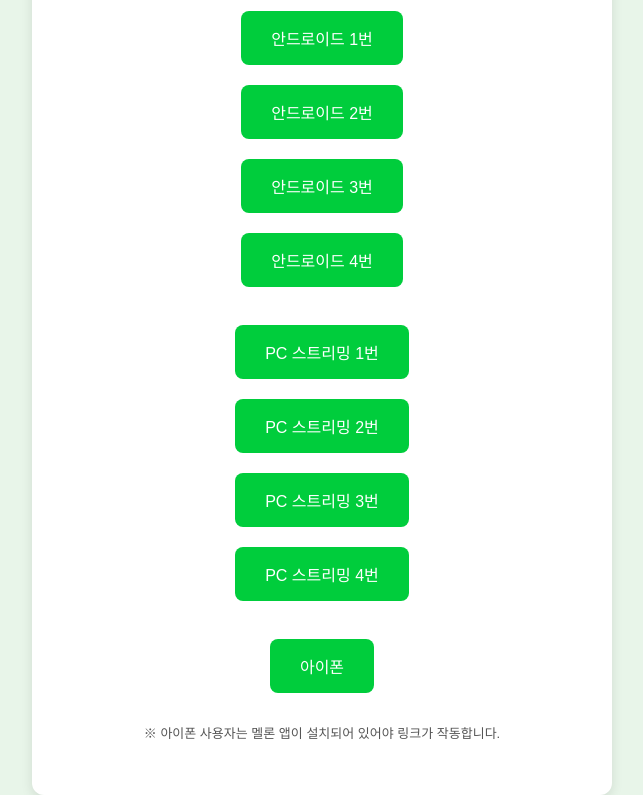
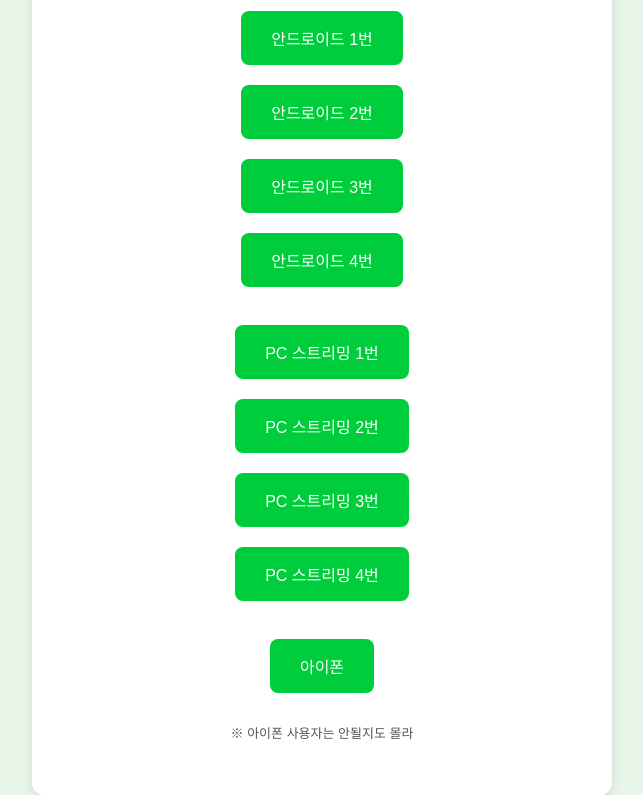
Before and after one commit to 2939202/wakmamelon, a plain HTML site: page index.html in a window 1280 px wide. Shown: the part 146-941 px from the top of the page, without its empty margins (318-961 px from the left). Drawn offline with Linux system fonts and the light colour scheme.

Commit message:
Update index.html

```diff
--- a/index.html
+++ b/index.html
@@ -91,7 +91,7 @@
         <a href="meloniphone://play/?ctype=1&menuid=0&cid=38852970,38852971,34421197,34748940,38852970,38852971,36549241,36634860,38852970,38852971,36710003,36820644,38852970,38852971,36820645,38684087" class="link-btn" role="button" aria-label="아이폰 링크">아이폰</a>
 
         <p style="font-size: 13px; color: #555; margin-top: 20px;">
-            ※ 아이폰 사용자는 멜론 앱이 설치되어 있어야 링크가 작동합니다.
+            ※ 아이폰 사용자는 안될지도 몰라
         </p>
     </div>
 </body>
```
